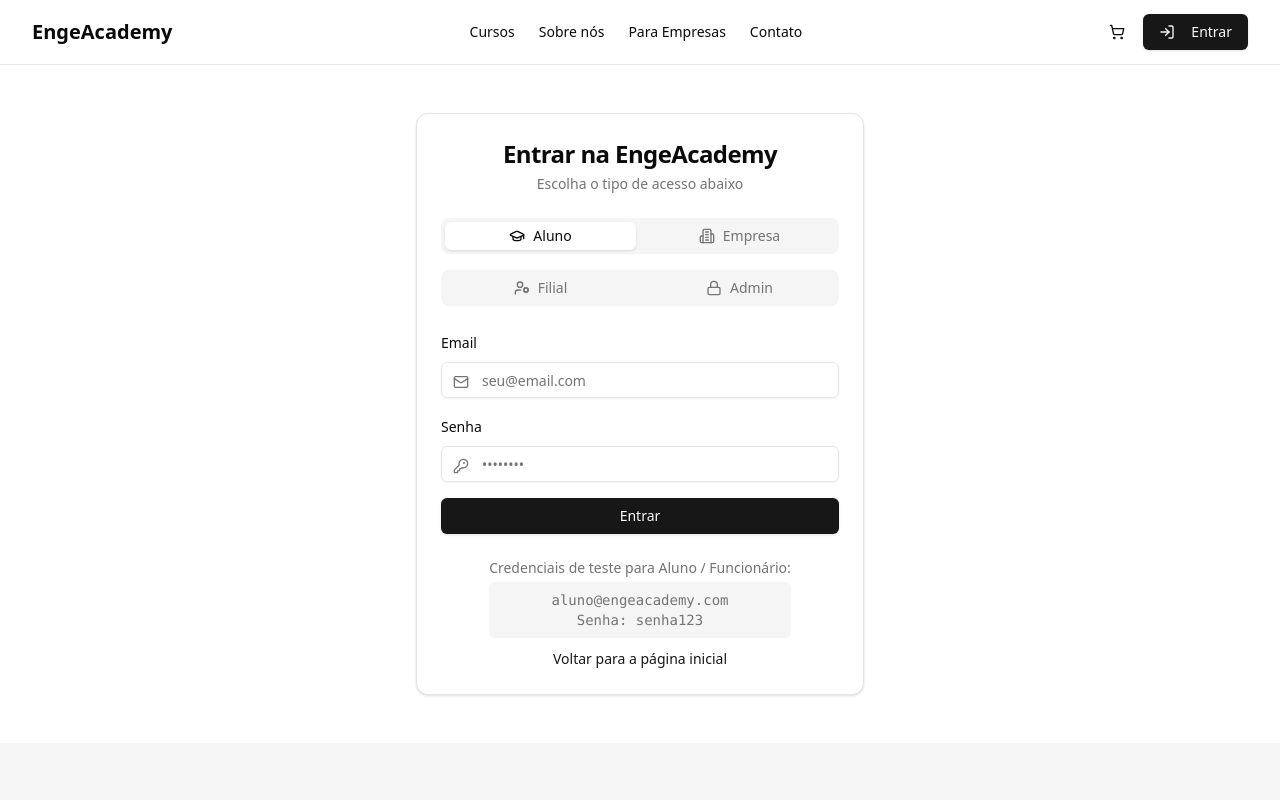
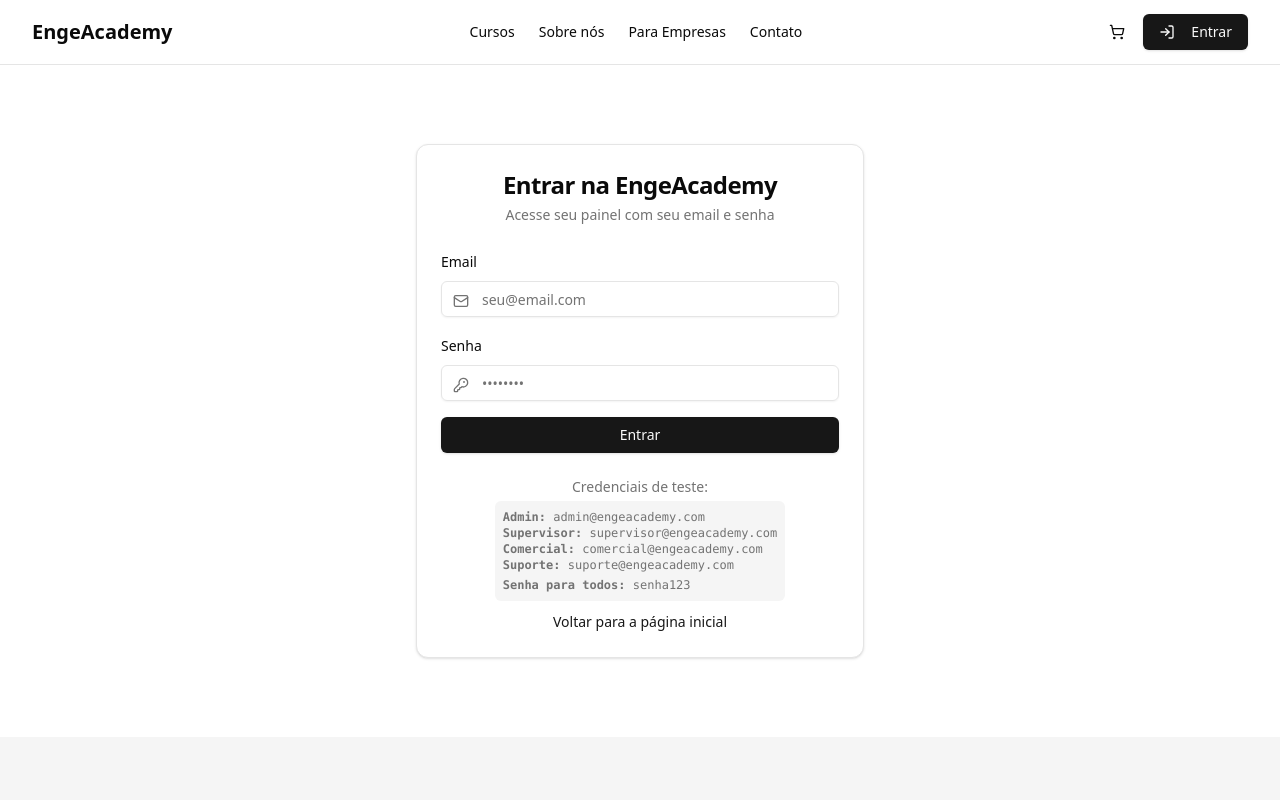
Before and after one commit to Iasmym-Louhanne/EngeAcademy.1, a Next.js app: page /auth/login in a window 1280 px wide. Shown: the top 800 px of the page. Built offline with nearby package versions, Linux system fonts and the light colour scheme.

Commit message:
[lasy] Corrigindo link do painel e simplificando a tela de login - escreveu 2 arquivo(s)

```diff
--- a/src/app/auth/login/page.tsx
+++ b/src/app/auth/login/page.tsx
@@ -63,13 +63,6 @@
       icon: Building2,
       dashboardPath: "/dashboard/empresa",
     },
-    filial: {
-      id: "filial",
-      title: "Filial",
-      description: "Gerencie funcionários da unidade",
-      icon: UserCog,
-      dashboardPath: "/dashboard/filial",
-    },
     admin: {
       id: "admin",
       title: "Administrador",
@@ -83,13 +76,13 @@
   const onSubmit = async (data: LoginFormValues) => {
     setIsLoading(true);
     try {
-      const success = await login(data.email, data.password);
+      // A lógica de login agora só precisa do email
+      const success = await login(data.email);
 
       if (success) {
-        // Redirecionar com base no tipo selecionado
-        const dashboardPath = userTypes[activeTab]?.dashboardPath || "/dashboard";
-        toast.success(`Login bem-sucedido! Redirecionando para o painel ${userTypes[activeTab].title}`);
-        router.push(dashboardPath);
+        // O redirecionamento será tratado pelo contexto de autenticação
+        toast.success(`Login bem-sucedido! Redirecionando...`);
+        // O hook useEffect no layout do dashboard cuidará do redirecionamento
       } else {
         toast.error("Credenciais inválidas. Tente novamente.");
       }
@@ -107,33 +100,10 @@
           <CardHeader className="space-y-1">
             <CardTitle className="text-2xl font-bold text-center">Entrar na EngeAcademy</CardTitle>
             <CardDescription className="text-center">
-              Escolha o tipo de acesso abaixo
+              Acesse seu painel com seu email e senha
             </CardDescription>
           </CardHeader>
           <CardContent className="space-y-4">
-            <Tabs value={activeTab} onValueChange={setActiveTab} className="w-full">
-              <TabsList className="grid grid-cols-2 gap-2 mb-4">
-                <TabsTrigger value="aluno" className="flex items-center gap-2">
-                  <GraduationCap className="h-4 w-4" />
-                  <span>Aluno</span>
-                </TabsTrigger>
-                <TabsTrigger value="empresa" className="flex items-center gap-2">
-                  <Building2 className="h-4 w-4" />
-                  <span>Empresa</span>
-                </TabsTrigger>
-              </TabsList>
-
-              <TabsList className="grid grid-cols-2 gap-2 mb-6">
-                <TabsTrigger value="filial" className="flex items-center gap-2">
-                  <UserCog className="h-4 w-4" />
-                  <span>Filial</span>
-                </TabsTrigger>
-                <TabsTrigger value="admin" className="flex items-center gap-2">
-                  <Lock className="h-4 w-4" />
-                  <span>Admin</span>
-                </TabsTrigger>
-              </TabsList>
-
             <form onSubmit={handleSubmit(onSubmit)} className="space-y-4">
               <div className="space-y-2">
                 <Label htmlFor="email">Email</Label>
@@ -172,20 +142,18 @@
                 {isLoading ? "Entrando..." : "Entrar"}
               </Button>
             </form>
-            </Tabs>
           </CardContent>
 
           <CardFooter className="flex flex-col space-y-2">
             <div className="text-sm text-muted-foreground text-center">
-              <p>Credenciais de teste para {userTypes[activeTab].title}:</p>
-              <p className="font-mono bg-muted p-2 rounded-md mt-1">
-                {activeTab === "aluno" && "aluno@engeacademy.com"}
-                {activeTab === "empresa" && "empresa@engeacademy.com"}
-                {activeTab === "filial" && "filial@engeacademy.com"}
-                {activeTab === "admin" && "admin@engeacademy.com"}
-                <br />
-                Senha: senha123
-              </p>
+              <p>Credenciais de teste:</p>
+              <div className="font-mono bg-muted p-2 rounded-md mt-1 text-left text-xs">
+                <p><b>Admin:</b> admin@engeacademy.com</p>
+                <p><b>Supervisor:</b> supervisor@engeacademy.com</p>
+                <p><b>Comercial:</b> comercial@engeacademy.com</p>
+                <p><b>Suporte:</b> suporte@engeacademy.com</p>
+                <p className="mt-1"><b>Senha para todos:</b> senha123</p>
+              </div>
             </div>
             <div className="text-center mt-4">
               <Link href="/" className="text-sm text-primary hover:underline">
--- a/src/components/site/header.tsx
+++ b/src/components/site/header.tsx
@@ -34,13 +34,28 @@
 
   // Mapear o tipo de usuário para o caminho do dashboard
   const getDashboardPath = () => {
-    if (!user) return "/dashboard";
-    return `/dashboard/${user.role}`;
+    if (!user) return "/auth/login";
+
+    // A lógica agora usa o profileId para determinar o caminho correto
+    switch (user.profileId) {
+      case 'admin':
+        return '/dashboard/admin';
+      case 'supervisor':
+        return '/dashboard/empresa';
+      case 'commercial':
+        return '/dashboard/empresa';
+      case 'support':
+        return '/dashboard/admin';
+      // Adicione um caso para 'aluno' se existir um perfil para ele
+      // Por padrão, vamos usar o que está no localStorage ou um fallback
+      default:
+        return user.currentBranch ? `/dashboard/empresa` : `/dashboard/aluno`;
+    }
   };
 
   // Obter as iniciais do nome do usuário para o avatar
   const getInitials = () => {
-    if (!user) return "?";
+    if (!user?.name) return "?";
     return user.name
       .split(" ")
       .map((n) => n[0])
```
Lines whose indentation alone changed are shown as unchanged.
